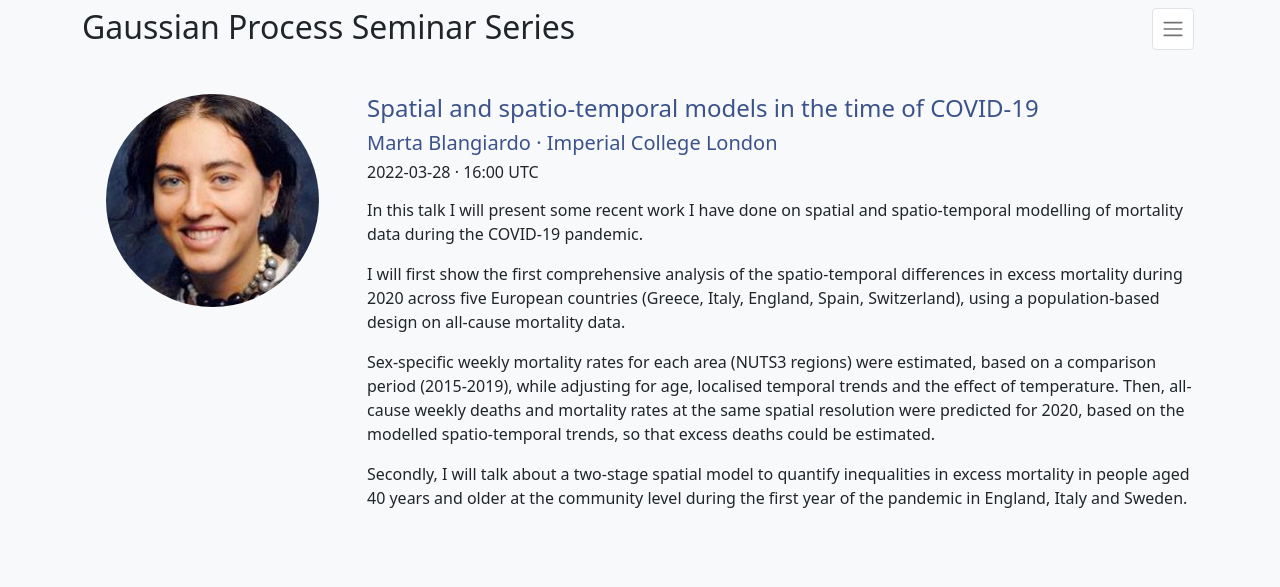
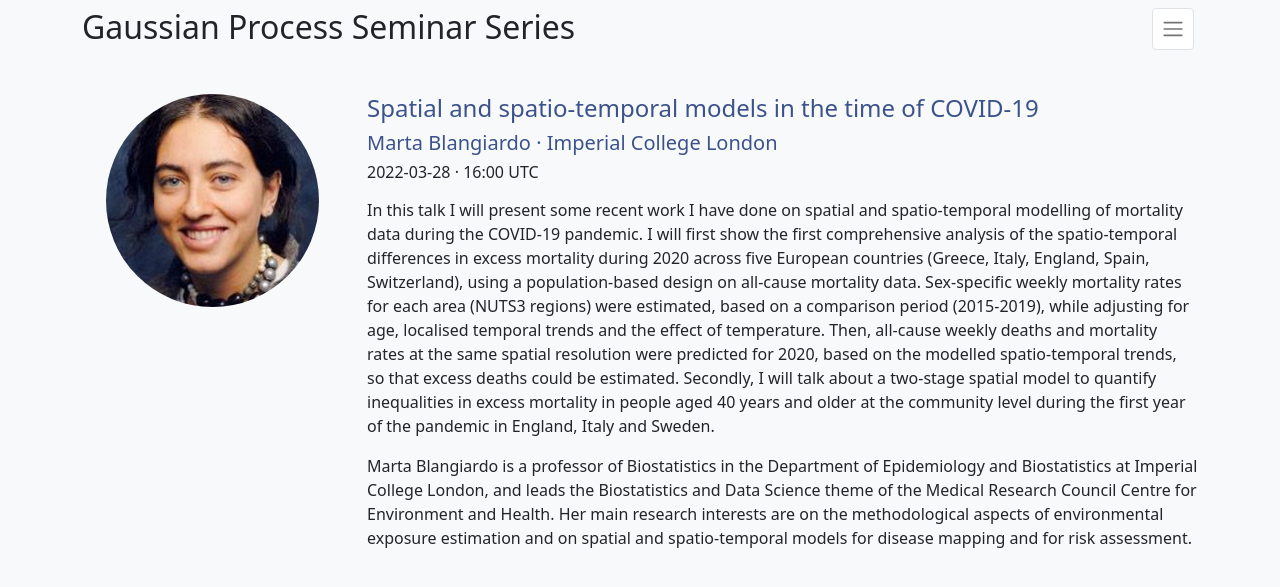
Before and after one commit to gp-seminar-series/gp-seminar-series.github.io, a Jekyll site: the page built from _posts/current/2022-03-28-marta-blangiardo.md, in a window 1280 px wide. Shown: the top 587 px of the page. Built offline with Jekyll 4.4.1, drawn with Linux system fonts in a browser that asks for light colours; nearby versions of some CDN libraries.

```diff
--- a/_posts/current/2022-03-28-marta-blangiardo.md
+++ b/_posts/current/2022-03-28-marta-blangiardo.md
@@ -3,12 +3,13 @@ title: Spatial and spatio-temporal models in the time of COVID-19
 author: Marta Blangiardo
 institution: Imperial College London
 author_url: http://www.envstats.org/
+highlight: true
 ---
 
 In this talk I will present some recent work I have done on spatial and spatio-temporal modelling of mortality data during the COVID-19 pandemic.
+I will first show the first comprehensive analysis of the spatio-temporal differences in excess mortality during 2020 across five European countries (Greece, Italy, England, Spain, Switzerland), using a population-based design on all-cause mortality data.
+Sex-specific weekly mortality rates for each area (NUTS3 regions) were estimated, based on a comparison period (2015-2019), while adjusting for age, localised temporal trends and the effect of temperature. Then, all-cause weekly deaths and mortality rates at the same spatial resolution were predicted for 2020, based on the modelled spatio-temporal trends, so that excess deaths could be estimated.
+Secondly, I will talk about a two-stage spatial model to quantify inequalities in excess mortality in people aged 40 years and older at the community level during the first year of the pandemic in England, Italy and Sweden.
 
-I will first show the first comprehensive analysis of the spatio-temporal differences in excess mortality during 2020 across five European countries (Greece, Italy, England, Spain, Switzerland), using a population-based design on all-cause mortality data.
-
-Sex-specific weekly mortality rates for each area (NUTS3 regions) were estimated, based on a comparison period (2015-2019), while adjusting for age, localised temporal trends and the effect of temperature. Then, all-cause weekly deaths and mortality rates at the same spatial resolution were predicted for 2020, based on the modelled spatio-temporal trends, so that excess deaths could be estimated.
-
-Secondly, I will talk about a two-stage spatial model to quantify inequalities in excess mortality in people aged 40 years and older at the community level during the first year of the pandemic in England, Italy and Sweden.
+Marta Blangiardo is a professor of Biostatistics in the Department of Epidemiology and Biostatistics at Imperial College London, and leads the Biostatistics and Data Science theme of the Medical Research Council Centre for Environment and Health.
+Her main research interests are on the methodological aspects of environmental exposure estimation and on spatial and spatio-temporal models for disease mapping and for risk assessment.
```
Also changed, not shown: _posts/current/2022-03-21-james-hensman.md (+1 -1 lines).
